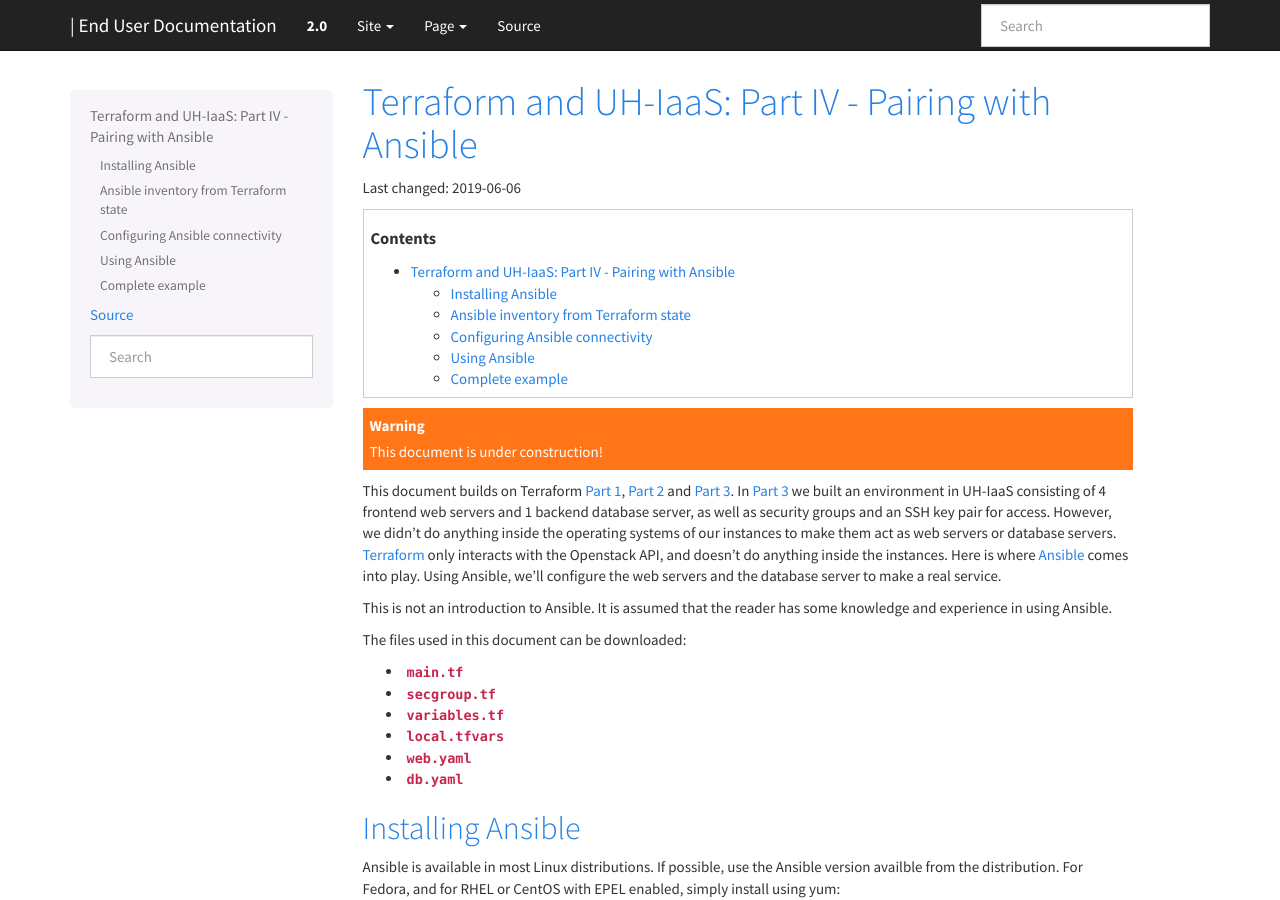
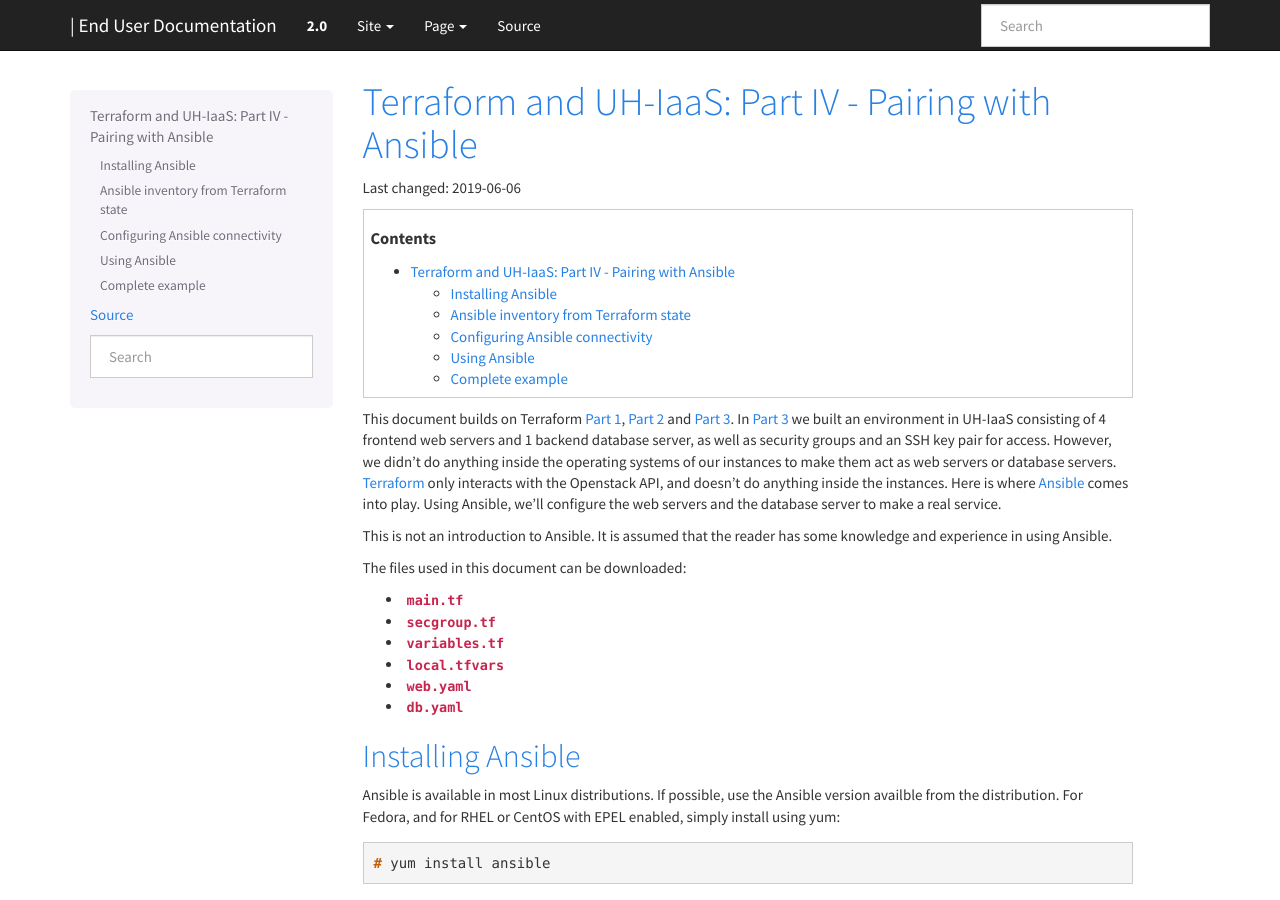
Before and after one commit to norcams/docs-enduser, a Sphinx documentation site: the page built from docs/terraform-part4.rst, in a window 1280 px wide and 900 px high. Built offline with Sphinx 7.4.7, drawn with Linux system fonts in a browser that asks for light colours.

Commit message:
terraform part4

```diff
--- a/docs/terraform-part4.rst
+++ b/docs/terraform-part4.rst
@@ -13,9 +13,6 @@ Last changed: |date|
 .. _Part 1: terraform-part1.html
 .. _Part 2: terraform-part2.html
 .. _Part 3: terraform-part3.html
-
-.. WARNING::
-   This document is under construction!
 
 This document builds on Terraform `Part 1`_, `Part 2`_ and `Part 3`_.
 In `Part 3`_ we built an environment in UH-IaaS consisting of 4
```
